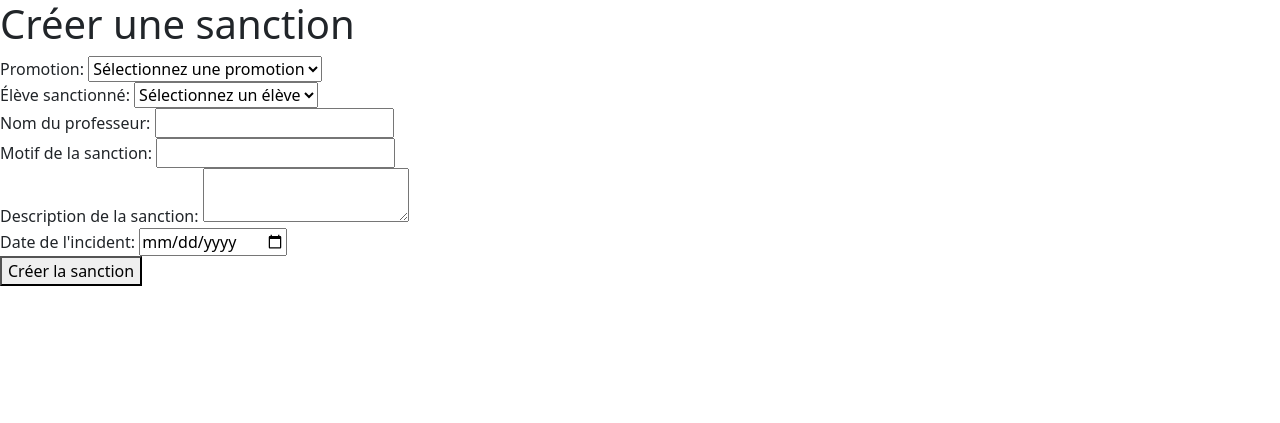
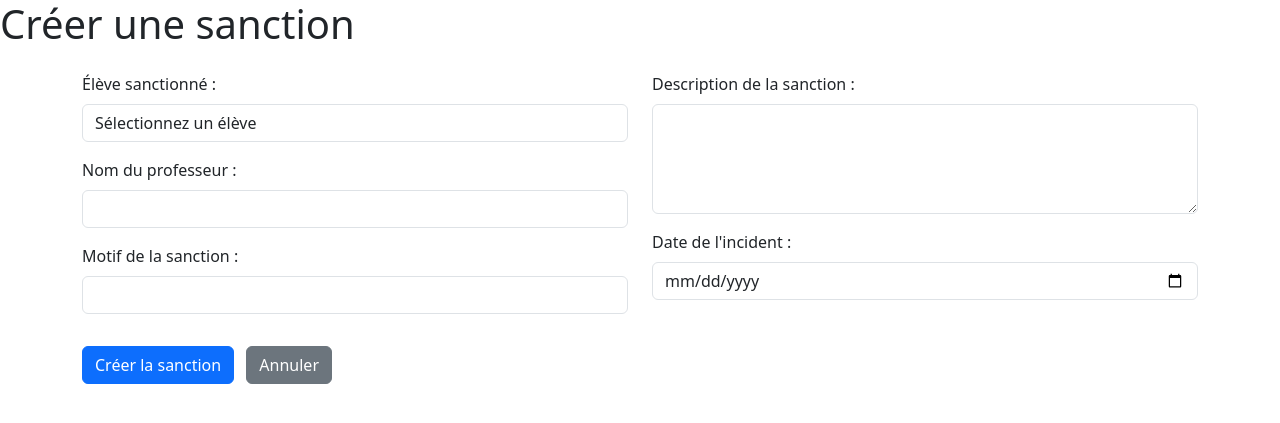
Before and after one commit to titoulz/sanctions_finales, a PHP site: page /views/create_sanction.php in a window 1280 px wide. Shown: the top 423 px of the page. Run offline with PHP 8.4, Linux system fonts and the light colour scheme; the template is opened without the code that fills it, so the values that code supplies are empty; some libraries are stand-ins or nearby versions.

Commit message:
us9 ok avec css

```diff
--- a/src/Controller/SanctionsController.php
+++ b/src/Controller/SanctionsController.php
@@ -133,7 +133,6 @@ public function createSanction(): void {
             if (empty($motif)) $errors[] = "Le motif est requis.";
             if (empty($description)) $errors[] = "La description est requise.";
             if (empty($date_incident)) $errors[] = "La date de l'incident est requise.";
-
             if (empty($errors)) {
                 $date_creation = new \DateTime();
                 $cree_par = $_SESSION['user']['id'];
@@ -175,6 +174,8 @@ public function createSanction(): void {
         'errors' => $errors,
         'promotions' => $promotions ?? [],
         'etudiants' => $etudiants ?? []
+
     ]);
+
 }
 }
--- a/views/create_sanction.php
+++ b/views/create_sanction.php
@@ -18,20 +18,12 @@
         </ul>
     </div>
 <?php endif; ?>
-<form method="POST" action="/sanction/create">
-    <label for="promotion">Promotion:</label>
-    <select id="promotion" name="promotion" required>
-        <option value="">Sélectionnez une promotion</option>
-        <?php foreach ($promotions as $promotion): ?>
-                <!-- Modifier l'accès aux propriétés de l'objet Promotion -->
-                <option value="<?php echo $promotion->getId(); ?>">
-                    <?php echo htmlspecialchars($promotion->getLibelle()); ?>
-                </option>
-            <?php endforeach; ?>
-    </select><br>
-
-    <label for="eleve">Élève sanctionné:</label>
-    <select id="eleve" name="eleve" required>
+<form method="POST" action="/sanction/create" class="container mt-4">
+    <div class="row">
+        <div class="col-md-6">
+            <div class="form-group mb-3">
+                <label for="eleve" class="form-label">Élève sanctionné :</label>
+                <select id="eleve" name="eleve" class="form-control" required>
                     <option value="">Sélectionnez un élève</option>
                     <?php foreach ($etudiants as $etudiant): ?>
                         <option value="<?php echo $etudiant->getId(); ?>"
@@ -39,21 +31,39 @@
                             <?php echo htmlspecialchars($etudiant->getNom() . ' ' . $etudiant->getPrenom()); ?>
                         </option>
                     <?php endforeach; ?>
-    </select><br>
+                </select>
+            </div>
 
-    <label for="professeur">Nom du professeur:</label>
-    <input type="text" id="professeur" name="professeur" required><br>
+            <div class="form-group mb-3">
+                <label for="professeur" class="form-label">Nom du professeur :</label>
+                <input type="text" id="professeur" name="professeur" class="form-control" required>
+            </div>
 
-    <label for="motif">Motif de la sanction:</label>
-    <input type="text" id="motif" name="motif" required><br>
+            <div class="form-group mb-3">
+                <label for="motif" class="form-label">Motif de la sanction :</label>
+                <input type="text" id="motif" name="motif" class="form-control" required>
+            </div>
+        </div>
 
-    <label for="description">Description de la sanction:</label>
-    <textarea id="description" name="description" required></textarea><br>
+        <div class="col-md-6">
+            <div class="form-group mb-3">
+                <label for="description" class="form-label">Description de la sanction :</label>
+                <textarea id="description" name="description" class="form-control" rows="4" required></textarea>
+            </div>
 
-    <label for="date_incident">Date de l'incident:</label>
-    <input type="date" id="date_incident" name="date_incident" required><br>
+            <div class="form-group mb-3">
+                <label for="date_incident" class="form-label">Date de l'incident :</label>
+                <input type="date" id="date_incident" name="date_incident" class="form-control" required>
+            </div>
+        </div>
+    </div>
 
-    <button type="submit">Créer la sanction</button>
+    <div class="row mt-3">
+        <div class="col-12">
+            <button type="submit" class="btn btn-primary">Créer la sanction</button>
+            <a href="/" class="btn btn-secondary ms-2">Annuler</a>
+        </div>
+    </div>
 </form>
 
 <script>
```
Lines whose indentation alone changed are shown as unchanged.
